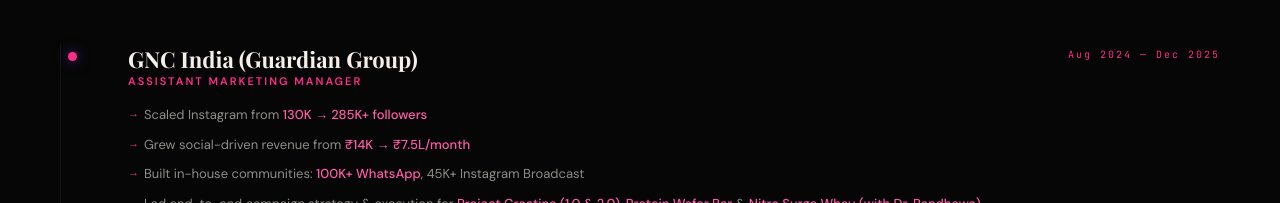
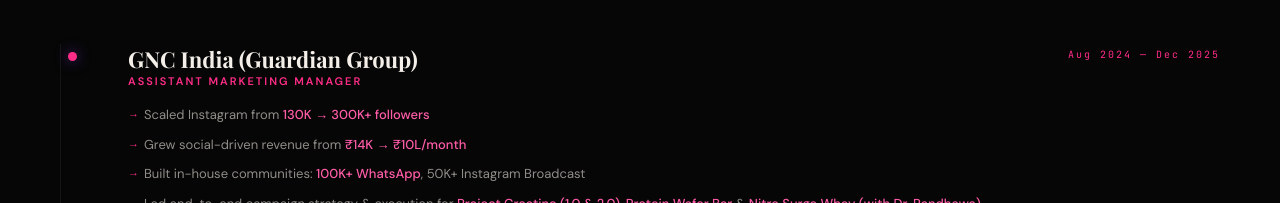
Before and after one commit to vivanchauhan/muskan-portfolio, a React (Vite) app: page / in a window 1280 px wide. Shown: the part 2133-2336 px from the top of the page. Built offline with nearby package versions, Linux system fonts and the light colour scheme; a web font is replaced by a local one.

Commit message:
Edited the exp

```diff
--- a/src/components/Experience.jsx
+++ b/src/components/Experience.jsx
@@ -5,9 +5,9 @@
     date: "Aug 2024 — Dec 2025",
 
     bullets: [
-      "Scaled Instagram from <b>130K → 285K+ followers</b>",
-      "Grew social-driven revenue from <b>₹14K → ₹7.5L/month</b>",
-      "Built in-house communities: <b>100K+ WhatsApp</b>, 45K+ Instagram Broadcast",
+      "Scaled Instagram from <b>130K → 300K+ followers</b>",
+      "Grew social-driven revenue from <b>₹14K → ₹10L/month</b>",
+      "Built in-house communities: <b>100K+ WhatsApp</b>, 50K+ Instagram Broadcast",
       "Led end-to-end campaign strategy & execution for <b>Project Creatine (1.0 & 2.0)</b>, <b>Protein Wafer Bar</b> & <b>Nitro Surge Whey (with Dr. Randhawa)</b>",
       "	Owned brand positioning & messaging across <b> digital, influencer and marketplace </b> channels",
       "Executed multi-tier <b>influencer seeding</b> (celebrity, Category A, nano & micro) to drive <b> reach & conversions</b>",
```
